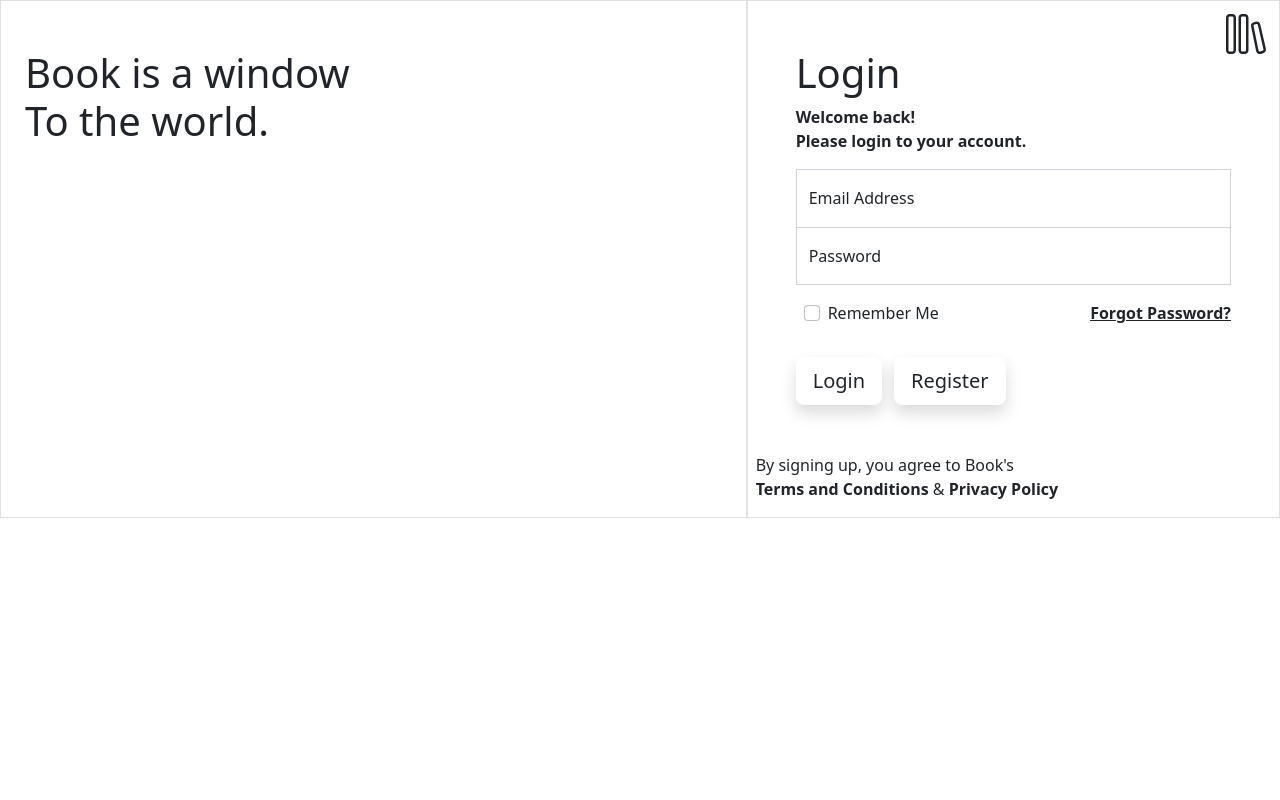
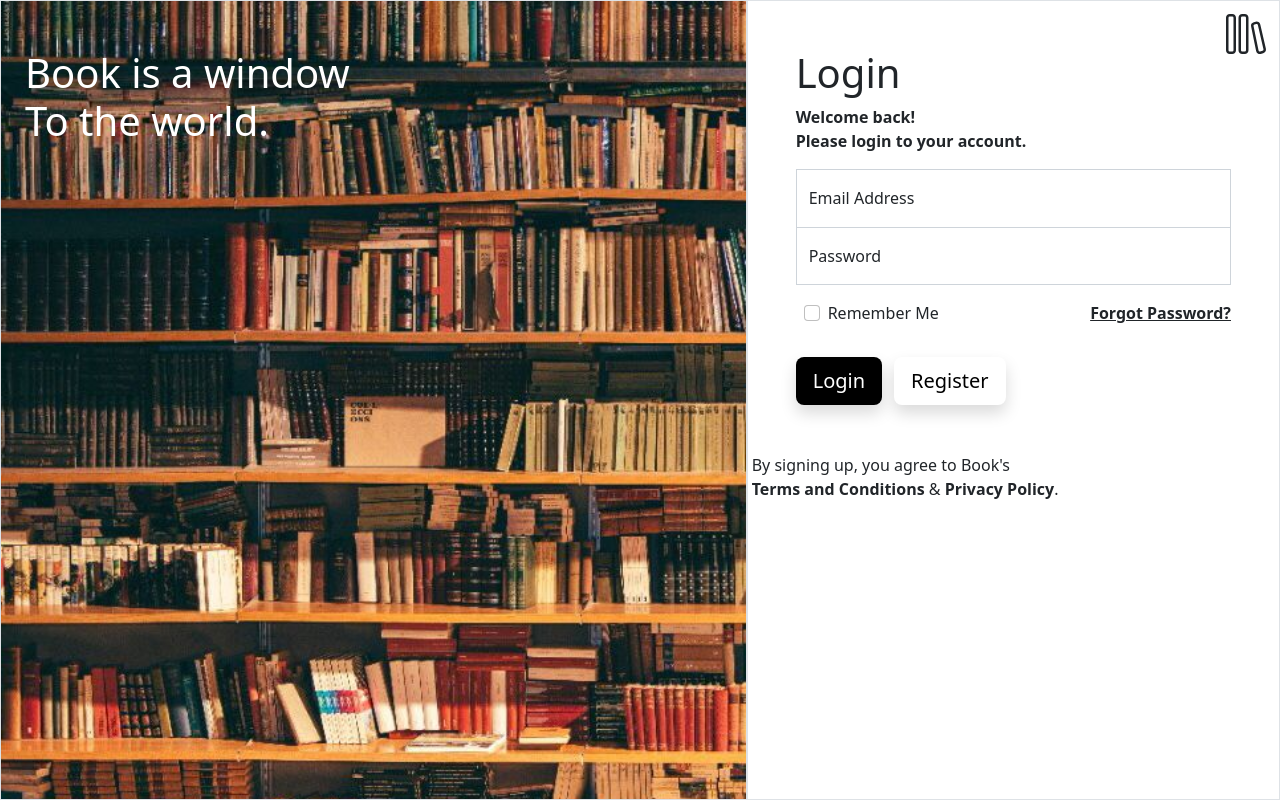
Before and after one commit to aldyfikhrimuhammad/Lib-App-React, a React (Create React App) app: page /login in a window 1280 px wide. Built offline with nearby package versions, Linux system fonts and the light colour scheme.

Commit message:
Build Auth Pages

```diff
--- a/src/components/Sidebar/index.js
+++ b/src/components/Sidebar/index.js
@@ -2,6 +2,8 @@ import React, { useState } from 'react';
 import Offcanvas from 'react-bootstrap/Offcanvas';
 import { Icon } from "@iconify/react";
 import { Link } from "react-router-dom";
+import ProfilePicture from '../../Assets/Profile Picture.jpeg'
+import '../../styles/Components/Sidebar/Sidebar.css'
 
 function Sidebar() {
   const [show, setShow] = useState(false);
@@ -20,7 +22,7 @@ function Sidebar() {
         <Offcanvas.Body>
           <div class="d-flex flex-column mb-3 justify-content-center">
             <div class="p-2 d-flex flex-column align-items-center justify-content-center">
-              <img src="https://i.pravatar.cc/150?u=fake@pravatar.com" class="rounded-circle mb-2" alt="..." />
+              <img src={ProfilePicture} class="rounded-circle mb-2 profile-picture" alt="..." />
               <h2>Niki Zefanya</h2>
               <Link to={"/login"} type="button" class="btn btn-outline-secondary d-flex">
               <Icon icon="humbleicons:logout" width="25" height="25" />Logout
--- a/src/pages/Home/index.js
+++ b/src/pages/Home/index.js
@@ -27,10 +27,10 @@ const Home = () => {
               <Row className="d-flex justify-content-center align-items-center">
                 <Col className="d-flex justify-content-center align-items-center mt-4">
                   <Link to={"/detail"}>
-                    <Card style={{ width: "18rem" }} className="card-home">
+                    <Card style={{ width: "18rem" }} className="card-home shadow-lg">
                       <Card.Img variant="top" src={Laskar} style={{ height: "20rem" }} />
                       <Card.Body>
-                        <Card.Title>Laskar Pelangi</Card.Title>
+                        <Card.Title className="text-center">Laskar Pelangi</Card.Title>
                         <Card.Text>Lorem ipsum dolor sit amet, consectetur adipiscing elit. Etiam posuere eu est eu fermentum. Cras tempor mollis urna. Integer mattis, metus ut aliquet faucibus.</Card.Text>
                       </Card.Body>
                     </Card>
@@ -38,10 +38,10 @@ const Home = () => {
                 </Col>
                 <Col className="d-flex justify-content-center align-items-center mt-4">
                   <Link to={"/detail"}>
-                    <Card style={{ width: "18rem" }} className="card-home">
+                    <Card style={{ width: "18rem" }} className="card-home shadow-lg">
                       <Card.Img variant="top" src={Dilan} style={{ height: "20rem" }} />
                       <Card.Body>
-                        <Card.Title>Dilan 1990</Card.Title>
+                        <Card.Title className="text-center">Dilan 1990</Card.Title>
                         <Card.Text>Lorem ipsum dolor sit amet, consectetur adipiscing elit. Etiam posuere eu est eu fermentum. Cras tempor mollis urna. Integer mattis, metus ut aliquet faucibus.</Card.Text>
                       </Card.Body>
                     </Card>
@@ -49,10 +49,10 @@ const Home = () => {
                 </Col>
                 <Col className="d-flex justify-content-center align-items-center mt-4">
                   <Link to={"/detail"}>
-                    <Card style={{ width: "18rem" }} className="card-home">
+                    <Card style={{ width: "18rem" }} className="card-home shadow-lg">
                       <Card.Img variant="top" src={Harry} style={{ height: "20rem" }} />
                       <Card.Body>
-                        <Card.Title>Harry Potter</Card.Title>
+                        <Card.Title className="text-center">Harry Potter</Card.Title>
                         <Card.Text>Lorem ipsum dolor sit amet, consectetur adipiscing elit. Etiam posuere eu est eu fermentum. Cras tempor mollis urna. Integer mattis, metus ut aliquet faucibus.</Card.Text>
                       </Card.Body>
                     </Card>
--- a/src/pages/Login/index.js
+++ b/src/pages/Login/index.js
@@ -1,10 +1,39 @@
-import React from 'react'
+import React, { useState } from "react";
 import { Icon } from "@iconify/react";
 import { Link } from "react-router-dom";
 import FloatingLabel from 'react-bootstrap/FloatingLabel';
 import Form from 'react-bootstrap/Form';
+import '../../styles/Pages/Login/Login.css'
 
 const Login = () => {
+
+  const [username, setUsername] = useState("");
+  const [password, setPassword] = useState("");
+
+  const usernameChange = (e) => {
+    e.preventDefault();
+    setUsername(e.target.value);
+  };
+
+  const passwordChange = (e) => {
+    e.preventDefault();
+    setPassword(e.target.value);
+  };
+
+  const checkUser = (e) => {
+    e.preventDefault();
+    if (username === "niki@gmail.com") {
+      if (password === "niki123") {
+        alert("Login Success!");
+        window.location.replace("/");
+      } else {
+        alert("Please check your password again!");
+      }
+    } else {
+      alert("User not found, please register first!");
+    }
+  };
+
   return (
     <div className="container-fluid row g-0" id="login">
       <div className="col-6 col-md-7 border" id="left-side">
@@ -20,22 +49,25 @@ const Login = () => {
           <strong
           ><p>Welcome back!<br />Please login to your account.</p></strong>
           <form>
+
             <FloatingLabel controlId="floatingInput" label="Email Address">
-              <Form.Control type="email" placeholder="Email Address" className="rounded-0 border-bottom-0" />
+              <Form.Control type="email" placeholder="Email Address" className="rounded-0 border-bottom-0" onChange={(e) => usernameChange(e)} />
             </FloatingLabel>
+
             <FloatingLabel controlId="floatingPassword" label="Password" className="mb-3">
-              <Form.Control type="password" placeholder="Password" className="rounded-0 "/>
+              <Form.Control type="password" placeholder="Password" className="rounded-0 " onChange={(e) => passwordChange(e)}/>
             </FloatingLabel>
+
             <div className="mb-3">
               <div className="input-group mb-3 d-flex justify-content-between">
                 <div className="checkbox">
                   <input className="form-check-input mx-2" type="checkbox" value="" aria-label="Checkbox for following text input" />
                   <label className="form-label">Remember Me</label>
                 </div>
-                <a href="" className="text-dark"><p><strong>Forgot Password?</strong></p></a>
+                <Link to={"/"} className="text-dark"><p><strong>Forgot Password?</strong></p></Link>
               </div>
             </div>
-            <Link to={"/"} className="btn login-btn shadow btn-lg me-2">
+            <Link to={"/"} className="btn login-btn shadow btn-lg me-2" onClick={(e) => checkUser(e)}>
               Login
             </Link>
             <Link to={"/register"} className="btn signup-btn shadow btn-lg ms-1">
@@ -44,10 +76,10 @@ const Login = () => {
           </form>
         </div>
 
-        <footer className="mt-5 ms-2">
+        <footer className="mt-5 ms-1">
           <p>
             By signing up, you agree to Book's <br />
-            <strong>Terms and Conditions</strong> & <strong>Privacy Policy</strong>
+            <strong>Terms and Conditions</strong> & <strong>Privacy Policy</strong>.
           </p>
         </footer>
       </div>
--- a/src/styles/Components/Sidebar/Sidebar.css
+++ b/src/styles/Components/Sidebar/Sidebar.css
@@ -0,0 +1,4 @@
+.profile-picture {
+    width: 10em;
+    height: 10em;
+}
--- /dev/null
+++ b/src/styles/Pages/Login/Login.css
@@ -0,0 +1,30 @@
+* {
+  margin: 0px;
+  padding: 0px;
+}
+
+#login {
+  height: 100vh;
+}
+
+#left-side {
+  background-image: url(../../../Assets/Auth\ Background.jpeg);
+  background-position: center;
+  background-repeat: no-repeat;
+  background-size: cover;
+}
+
+.title-left {
+  z-index: 100;
+  color: white;
+}
+
+.login-btn {
+  background-color: black !important;
+  color: white !important;
+}
+
+.signup-btn {
+  background-color: white !important;
+  color: black !important;
+}
```
Also changed, not shown: src/Assets/Auth Background.jpeg (added), src/Assets/Profile Picture.jpeg (added), src/styles/Pages/Detail/Detail.css (added), src/styles/Pages/Register/Register.css (added).
